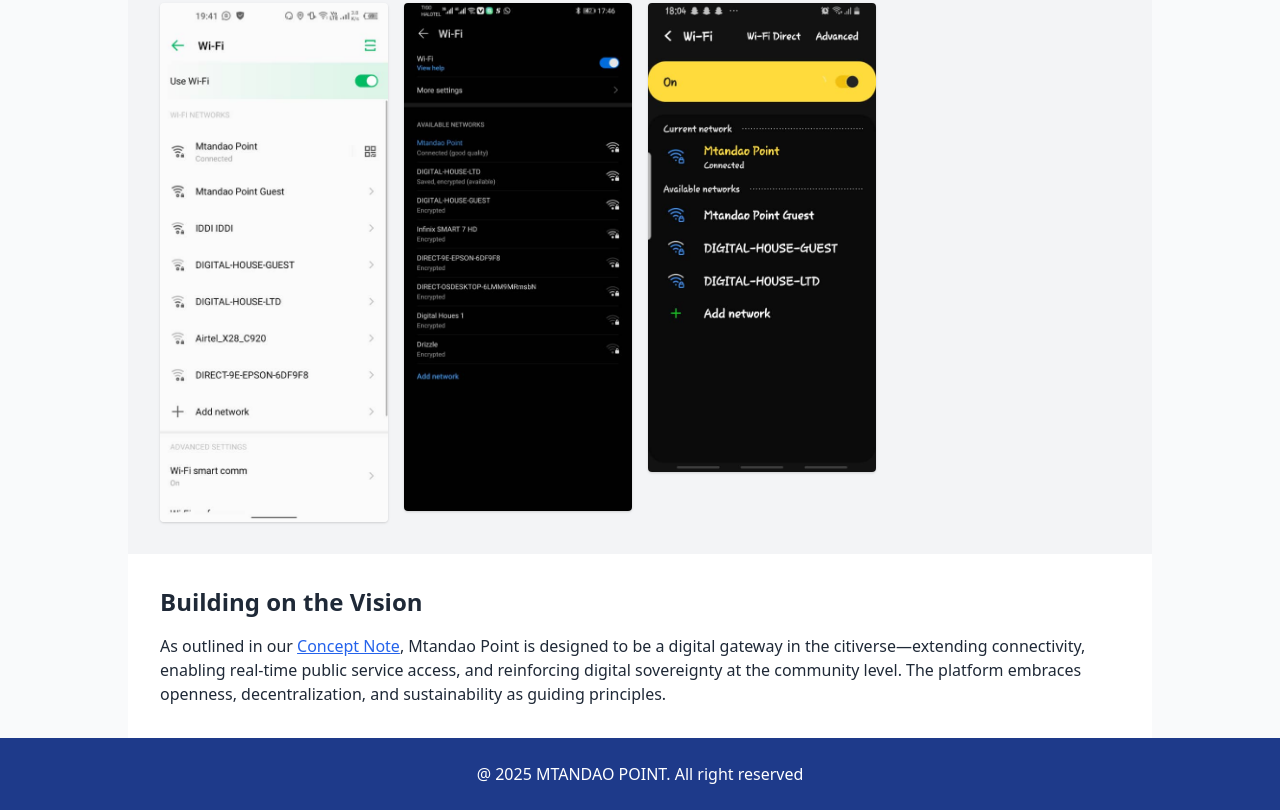
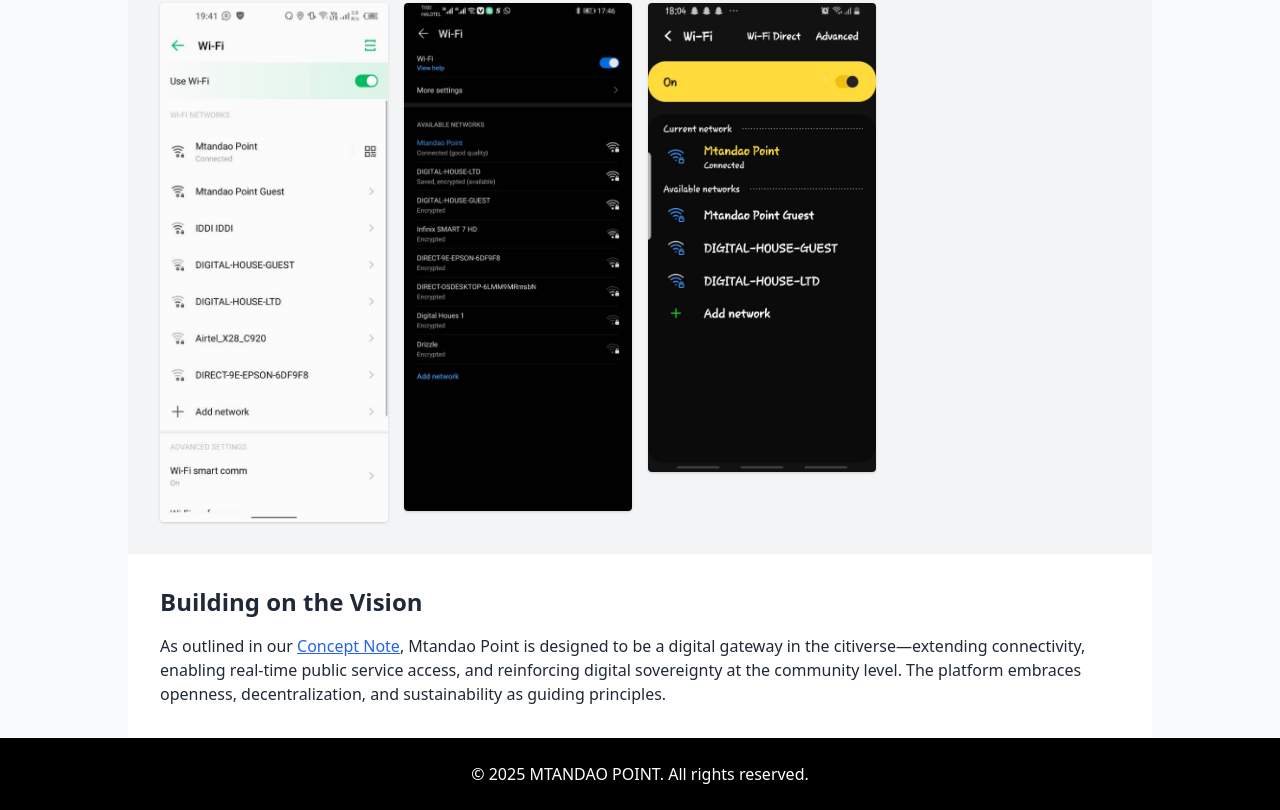
Before and after one commit to mtandaopoint/Mtandao-Point-Prototype, a plain HTML site: page index.html in a window 1280 px wide. Shown: the part 3787-4597 px from the top of the page. Drawn offline with nearby package versions, Linux system fonts and the light colour scheme.

Commit message:
Update index.html

```diff
--- a/index.html
+++ b/index.html
@@ -158,8 +158,8 @@
   </section>
 
   <!-- Footer -->
-  <footer class="bg-blue-900 text-white p-6 text-center">
-    <p> @ 2025 MTANDAO POINT. All right reserved</p>
-  </footer>
+ <footer class="bg-black text-white p-6 text-center">
+  <p>© 2025 MTANDAO POINT. All rights reserved. </p>
+</footer>
 </body>
 </html>
```
